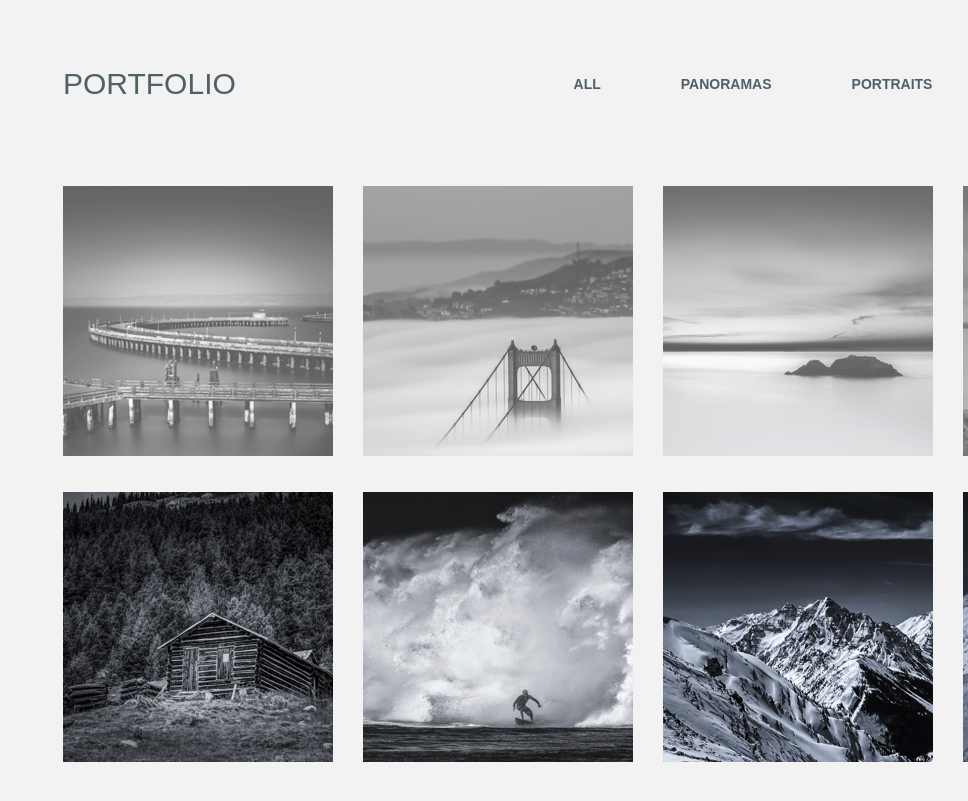
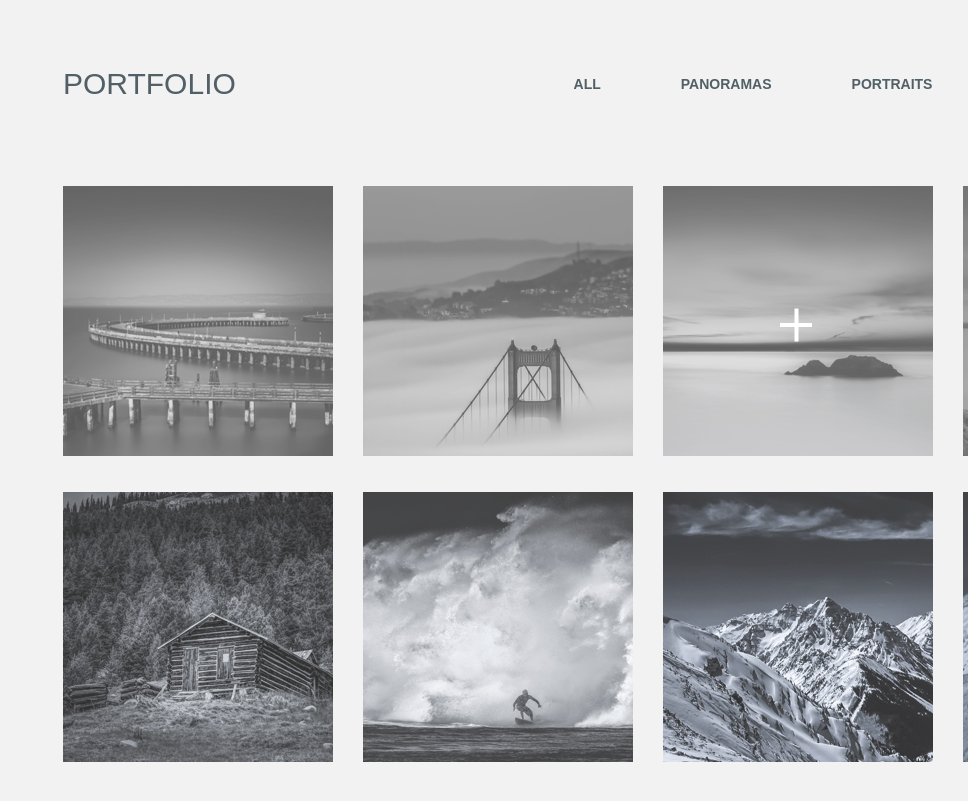
Before and after one commit to OleksandrSkliar/project-rizor, a website: page source/index.html in a window 1280 px wide. Shown: the part 1222-2023 px from the top of the page, without its empty margins (312-1280 px from the left). Drawn offline with Linux system fonts and the light colour scheme; a web font is replaced by a local one.

Commit message:
додел блок портфолио

```diff
--- a/source/index.html
+++ b/source/index.html
@@ -42,6 +42,7 @@
   </div>
   </header>
   <main class="page-main">
+    <h1 class="visually-hidden">Bluesy</h1>
     <div class="container">
     <section class="services">
       <h2 class="services__head">services</h2>
@@ -90,29 +91,30 @@
     </div>
     <div class="portfolio__photos">
       <a href="#" class="portfolio__images">
-        <img src="img/portfolio_photo.png" alt="photo">
+        <img class="portfolio__img" src="img/portfolio_photo.png" alt="photo">
       </a>
       <a href="#" class="portfolio__images">
-        <img src="img/portfolio_photo-2.png" alt="photo">
+        <img class="portfolio__img" src="img/portfolio_photo-2.png" alt="photo">
       </a>
       <a href="#" class="portfolio__images">
-        <img src="img/portfolio_photo-3.png" alt="photo">
+        <img class="portfolio__img" src="img/portfolio_photo-3.png" alt="photo">
       </a>
       <a href="" class="portfolio__images">
-        <img src="img/portfolio_photo-4.png" alt="photo">
+        <img class="portfolio__img" src="img/portfolio_photo-4.png" alt="photo">
       </a>
       <a href="#" class="portfolio__images">
-        <img src="img/portfolio_photo-5.png" alt="photo">
+        <img class="portfolio__img" src="img/portfolio_photo-5.png" alt="photo">
       </a>
       <a href="#" class="portfolio__images">
-        <img src="img/portfolio_photo-6.png" alt="photo">
+        <img class="portfolio__img" src="img/portfolio_photo-6.png" alt="photo">
       </a>
       <a href="#" class="portfolio__images">
-        <img src="img/portfolio_photo-7.png" alt="photo">
+        <img class="portfolio__img" src="img/portfolio_photo-7.png" alt="photo">
       </a>
       <a href="#" class="portfolio__images">
-        <img src="img/portfolio_photo-8.png" alt="photo">
+        <img class="portfolio__img" src="img/portfolio_photo-8.png" alt="photo">
       </a>
+      <button class="button" type="bytton"></button>
     </div>
     </section>
   </div>
--- /dev/null
+++ b/source/sass/blocks/button.scss
@@ -0,0 +1,32 @@
+.button {
+  position: absolute;
+  top: 20%;
+  right: 36%;
+  display: block;
+  width: 32px;
+  height: 33px;
+  cursor: pointer;
+  border: none;
+  background-color: inherit;
+}
+
+.button::before {
+  content: "";
+  position: absolute;
+  top: 15px;
+  left: 0;
+  width: 33px;
+  height: 4px;
+  background-color: #ffffff;
+  transform: rotate(90deg);
+}
+
+.button::after {
+  content: "";
+  position: absolute;
+  top: 15px;
+  left: 0;
+  width: 32px;
+  height: 4px;
+  background-color: #ffffff;
+}
--- a/source/sass/blocks/portfolio.scss
+++ b/source/sass/blocks/portfolio.scss
@@ -49,8 +49,19 @@
   padding-bottom: 30px;
 }
 
+.portfolio__img {
+  background-color: #979797;
+  opacity: 0.8;
+}
+
 .portfolio__photos {
+  position: relative;
   display: flex;
   flex-wrap: wrap;
   justify-content: space-between;
 }
+
+.portfolio__img:hover {
+background-color: #3e4850;
+opacity: 1;
+}
--- a/source/sass/style.scss
+++ b/source/sass/style.scss
@@ -11,3 +11,4 @@
 @import "blocks/page-main.scss";
 @import "blocks/services.scss";
 @import "blocks/portfolio.scss";
+@import "blocks/button.scss";
```
Also changed, not shown: source/css/style.min.css, source/img/plus.svg (added), 1 other file.
